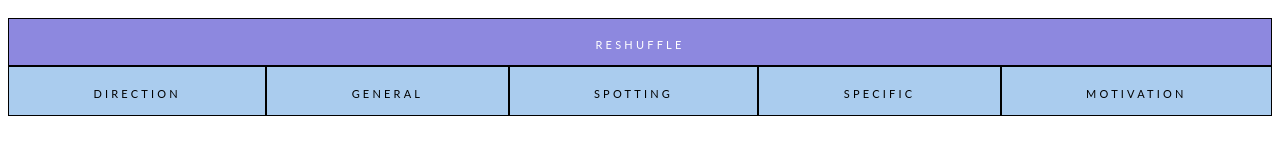
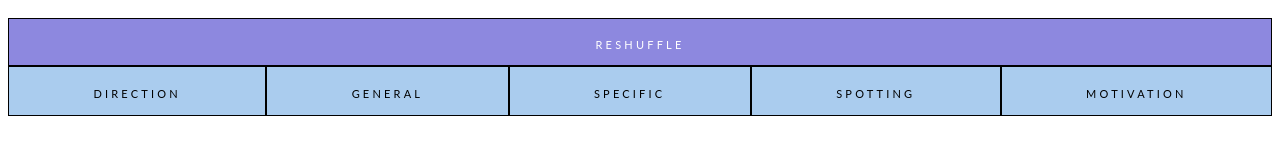
Before and after one commit to worc/koma-kulshan, a React app: page /encounter/on-the-road in a window 1280 px wide. Shown: the part 267-422 px from the top of the page. Built offline with nearby package versions, Linux system fonts and the light colour scheme; the HTML template or start-up script is replaced by a standard one.

Commit message:
change the sub shuffle button order to match the layout of the page

```diff
--- a/shared/encounter/EncounterWithShuffle.js
+++ b/shared/encounter/EncounterWithShuffle.js
@@ -119,7 +119,7 @@ export default class EncounterWithShuffle extends React.Component {
 
                 <Reshuffle
                     reshuffleHandler={ this.reshuffleHandler.bind(this) }
-                    subShuffles={['direction', 'general', 'spotting', 'specific', 'motivation']}
+                    subShuffles={['direction', 'general', 'specific', 'spotting', 'motivation']}
                 />
             </div>
         )
```
